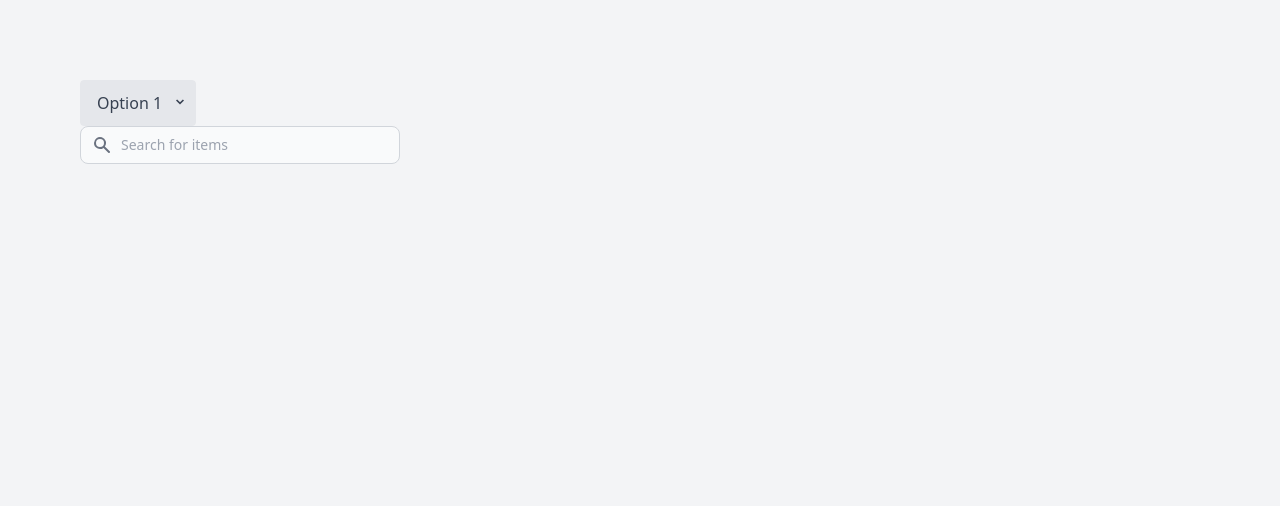
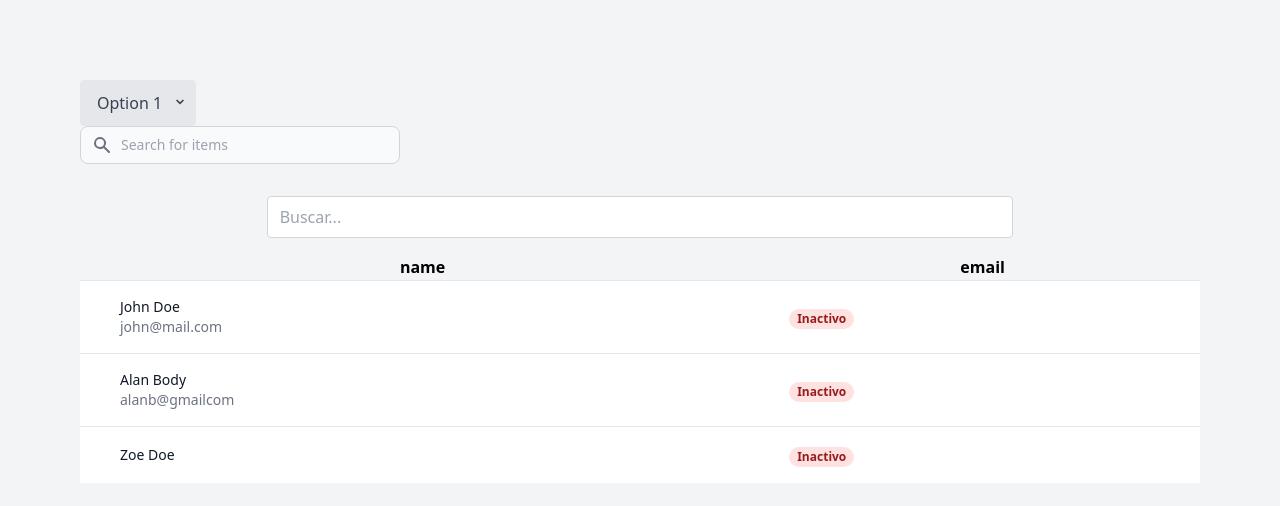
Before and after one commit to CsarChvz/challenge-frontend-koibanx, a Next.js app: page / in a window 1280 px wide. Shown: the top 506 px of the page. Built offline with nearby package versions, Linux system fonts and the light colour scheme.

Commit message:
table components

```diff
--- /dev/null
+++ b/src/components/Table/HeaderTable/index.tsx
@@ -0,0 +1,41 @@
+import React from "react";
+
+type Props = {
+  columns: Columns[];
+  sortDirection: string;
+  sortColumn?: string;
+};
+
+interface Columns {
+  name: string;
+  sortable: boolean;
+
+  handleSort: (column: string) => void;
+}
+
+const HeaderTable: React.FC<Props> = ({
+  columns,
+  sortDirection,
+  sortColumn,
+}: Props) => {
+  return (
+    <thead>
+      <tr>
+        {columns.map((column: Columns) => (
+          <th key={column.name} onClick={() => column.handleSort(column.name)}>
+            {column.name}
+            {column.sortable && (
+              <span>
+                {sortColumn === column.name && (
+                  <span>{sortDirection === "asc" ? "▲" : "▼"}</span>
+                )}
+              </span>
+            )}
+          </th>
+        ))}
+      </tr>
+    </thead>
+  );
+};
+
+export default HeaderTable;
--- /dev/null
+++ b/src/components/Table/SearchTable/index.tsx
@@ -0,0 +1,111 @@
+// components/SearchTable.js
+import { useState } from "react";
+import HeaderTable from "../HeaderTable";
+
+const SearchTable = ({ data }: any) => {
+  const [searchTerm, setSearchTerm] = useState("");
+  const [showActive, setShowActive] = useState(false);
+  const [sortColumn, setSortColumn] = useState("");
+  const [sortDirection, setSortDirection] = useState("asc");
+
+  const filteredData = data
+    .filter(
+      (item: any) =>
+        item.name.toLowerCase().includes(searchTerm.toLowerCase()) &&
+        (showActive ? item.active : true)
+    )
+    .sort((a: any, b: any) => {
+      if (sortColumn) {
+        const valueA = a[sortColumn];
+        const valueB = b[sortColumn];
+
+        if (sortDirection === "asc") {
+          return valueA < valueB ? -1 : valueA > valueB ? 1 : 0;
+        } else {
+          return valueA > valueB ? -1 : valueA < valueB ? 1 : 0;
+        }
+      }
+      return 0;
+    });
+
+  const handleSort = (column: any) => {
+    if (sortColumn === column) {
+      setSortDirection(sortDirection === "asc" ? "desc" : "asc");
+    } else {
+      setSortColumn(column);
+      setSortDirection("asc");
+    }
+  };
+  interface Columns {
+    name: string;
+    sortable: boolean;
+    sortDirection: string;
+    handleSort: (column: string) => void;
+  }
+
+  const columnns: Columns[] = [
+    {
+      name: "name",
+      sortable: true,
+      sortDirection: sortDirection,
+      handleSort: handleSort,
+    },
+    {
+      name: "email",
+      sortable: true,
+      sortDirection: sortDirection,
+      handleSort: handleSort,
+    },
+  ];
+
+  return (
+    // ...
+    <div>
+      <div className="w-full md:w-2/3 my-4 mx-auto">
+        <input
+          type="text"
+          placeholder="Buscar..."
+          className="w-full px-3 py-2 border border-gray-300 focus:outline-none focus:border-blue-500 rounded"
+          onChange={(event) => setSearchTerm(event.target.value)}
+        />
+      </div>
+      <table className="min-w-full divide-y divide-gray-200">
+        <HeaderTable
+          columns={columnns}
+          sortDirection={sortDirection}
+          sortColumn={sortColumn}
+        />
+        <tbody className="bg-white divide-y divide-gray-200">
+          {filteredData.map((item: any) => (
+            <tr key={item.id}>
+              <td className="px-6 py-4 whitespace-nowrap">
+                <div className="flex items-center">
+                  <div className="ml-4">
+                    <div className="text-sm font-medium text-gray-900">
+                      {item.name}
+                    </div>
+                    <div className="text-sm text-gray-500">{item.email}</div>
+                  </div>
+                </div>
+              </td>
+              <td className="px-6 py-4 whitespace-nowrap">
+                <span
+                  className={`px-2 inline-flex text-xs leading-5 font-semibold rounded-full ${
+                    item.active
+                      ? "bg-green-100 text-green-800"
+                      : "bg-red-100 text-red-800"
+                  }`}
+                >
+                  {item.active ? "Activo" : "Inactivo"}
+                </span>
+              </td>
+            </tr>
+          ))}
+        </tbody>
+      </table>
+    </div>
+    // ...
+  );
+};
+
+export default SearchTable;
--- a/src/pages/index.tsx
+++ b/src/pages/index.tsx
@@ -2,6 +2,7 @@ import Image from "next/image";
 import { Inter } from "next/font/google";
 const inter = Inter({ subsets: ["latin"] });
 import React, { useEffect } from "react";
+import SearchTable from "@/components/Table/SearchTable";
 const data = require("../data/MOCK_DATA.json");
 
 const HomePage = () => {
@@ -40,7 +41,7 @@ const HomePage = () => {
             xmlns="http://www.w3.org/2000/svg"
           >
             <path
-              fill-rule="evenodd"
+              fillRule="evenodd"
               d="M8 4a4 4 0 100 8 4 4 0 000-8zM2 8a6 6 0 1110.89 3.476l4.817 4.817a1 1 0 01-1.414 1.414l-4.816-4.816A6 6 0 012 8z"
               clip-rule="evenodd"
             ></path>
@@ -53,6 +54,25 @@ const HomePage = () => {
           placeholder="Search for items"
         />
       </div>
+
+      {/* Table */}
+      <div className="flex flex-col mt-4">
+        <SearchTable
+          data={[
+            {
+              name: "John Doe",
+              email: "john@mail.com",
+            },
+            {
+              name: "Alan Body",
+              email: "alanb@gmailcom",
+            },
+            {
+              name: "Zoe Doe",
+            },
+          ]}
+        />
+      </div>
     </div>
   );
 };
```
